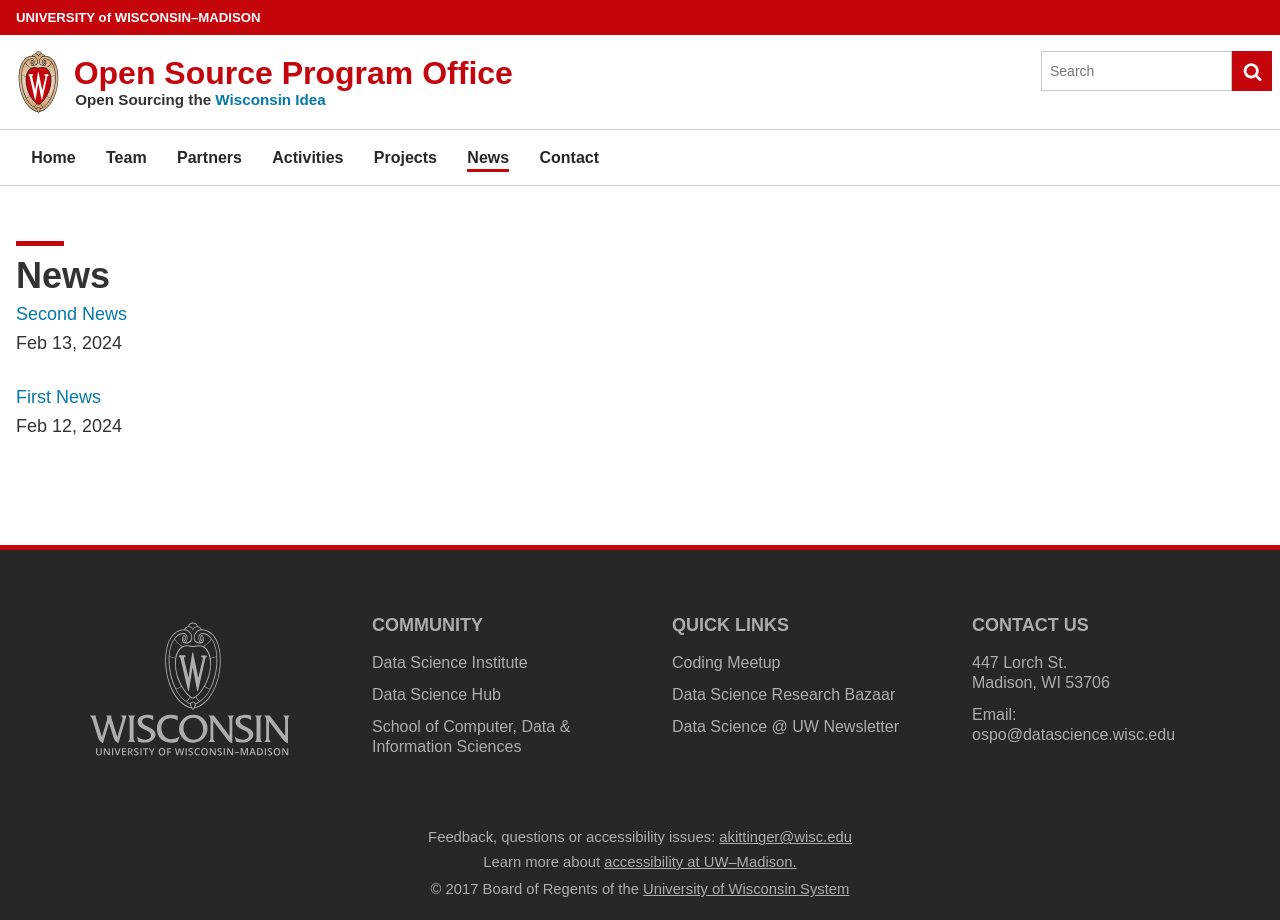
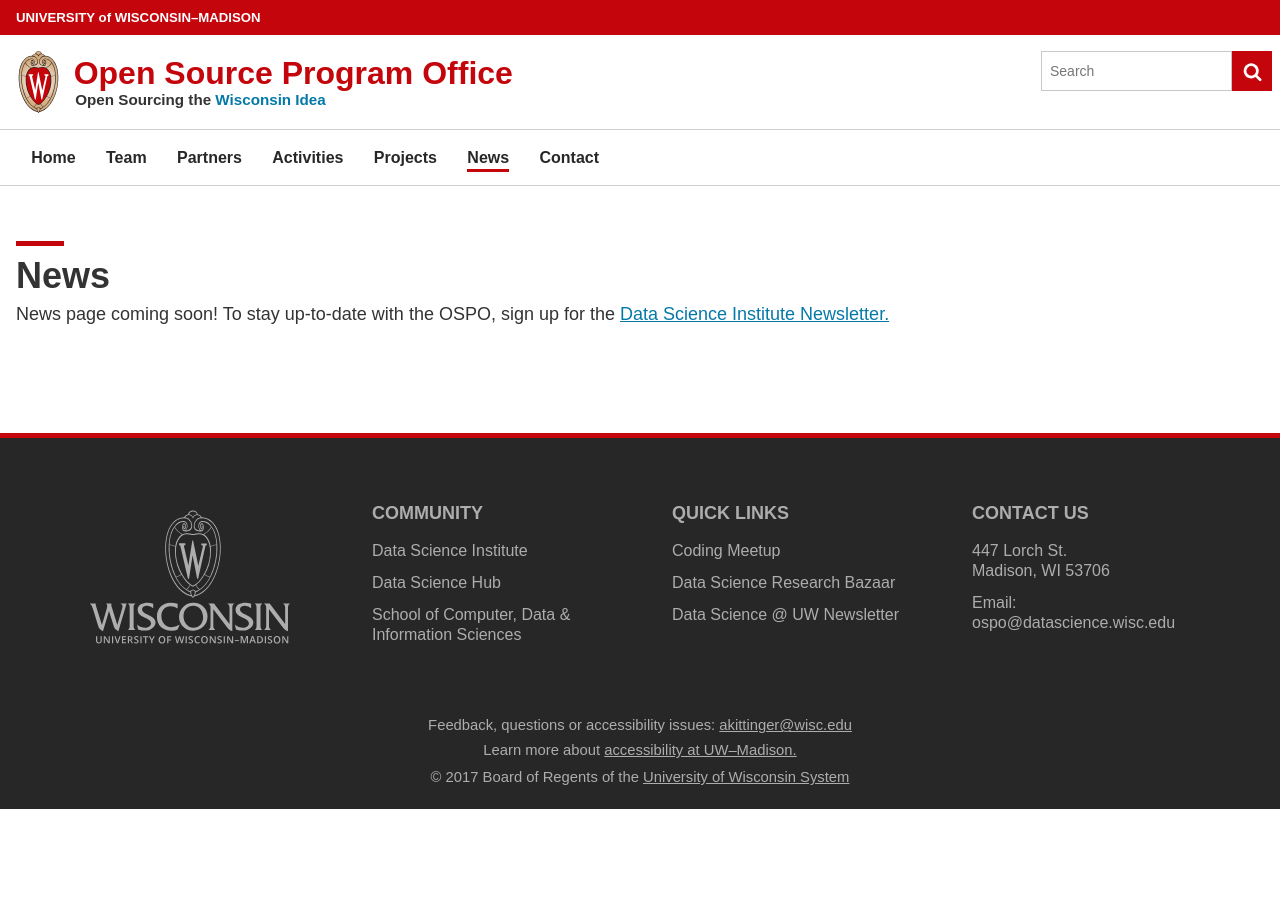
Before and after one commit to UW-Madison-DSI/ospo.wisc.edu-version-1.0, a Jekyll site: the page built from news.html, in a window 1280 px wide. Built offline with Jekyll 4.4.1, drawn with Linux system fonts in a browser that asks for light colours; some web fonts are replaced.

Commit message:
Update news.html

```diff
--- a/news.html
+++ b/news.html
@@ -12,14 +12,6 @@
 <body>
     <h1 class="uw-mini-bar">News</h1>
     <div>
-    <ul style="list-style: none; margin: 0;">
-        {% for post in site.posts %}
-            <li>
-                <a style="text-decoration: none;" href="{{ post.url }}">{{ post.title }}</a>
-                <br />
-                {{ post.date | date: "%b %d, %Y" }}
-            </li>
-        {% endfor %}
-    </ul>
+   <p>News page coming soon! To stay up-to-date with the OSPO, sign up for the <a href="https://datascience.wisc.edu/newsletter/">Data Science Institute Newsletter.</a></p>
 </body>
 </html>
```
